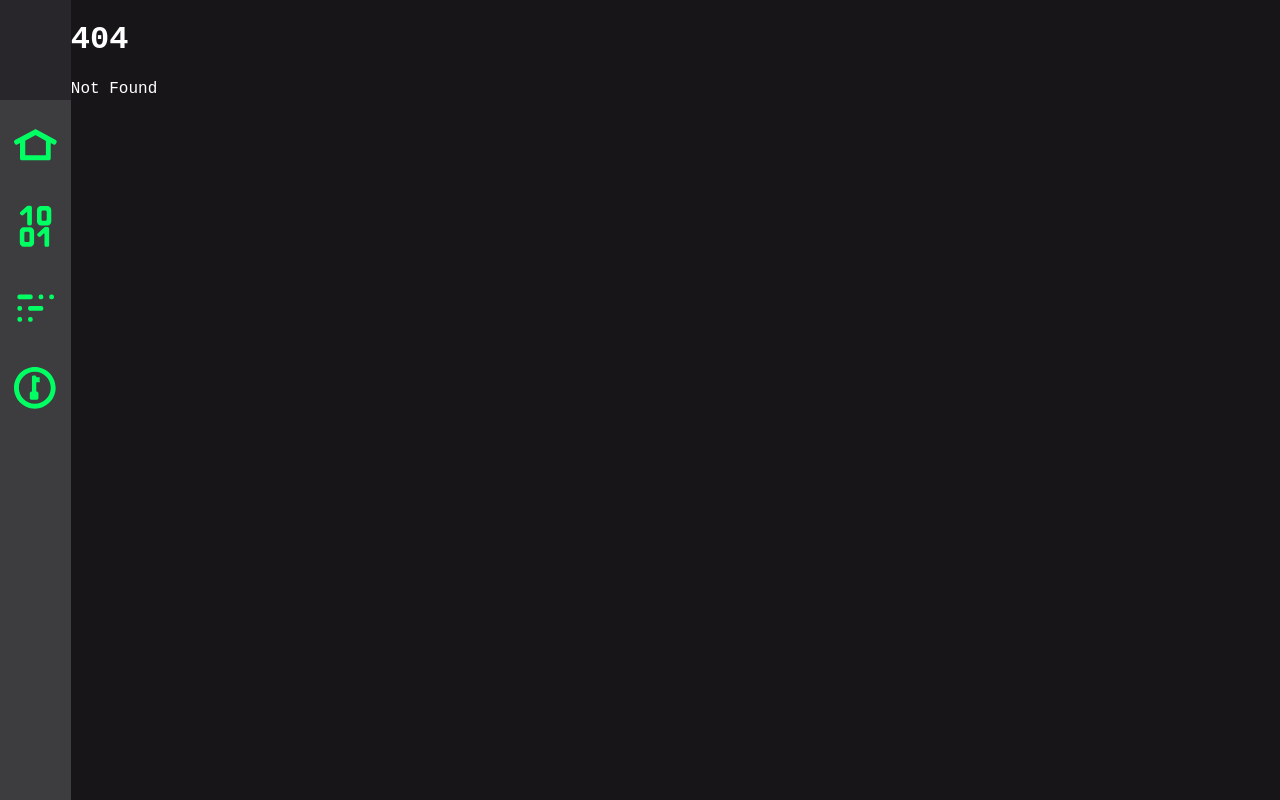
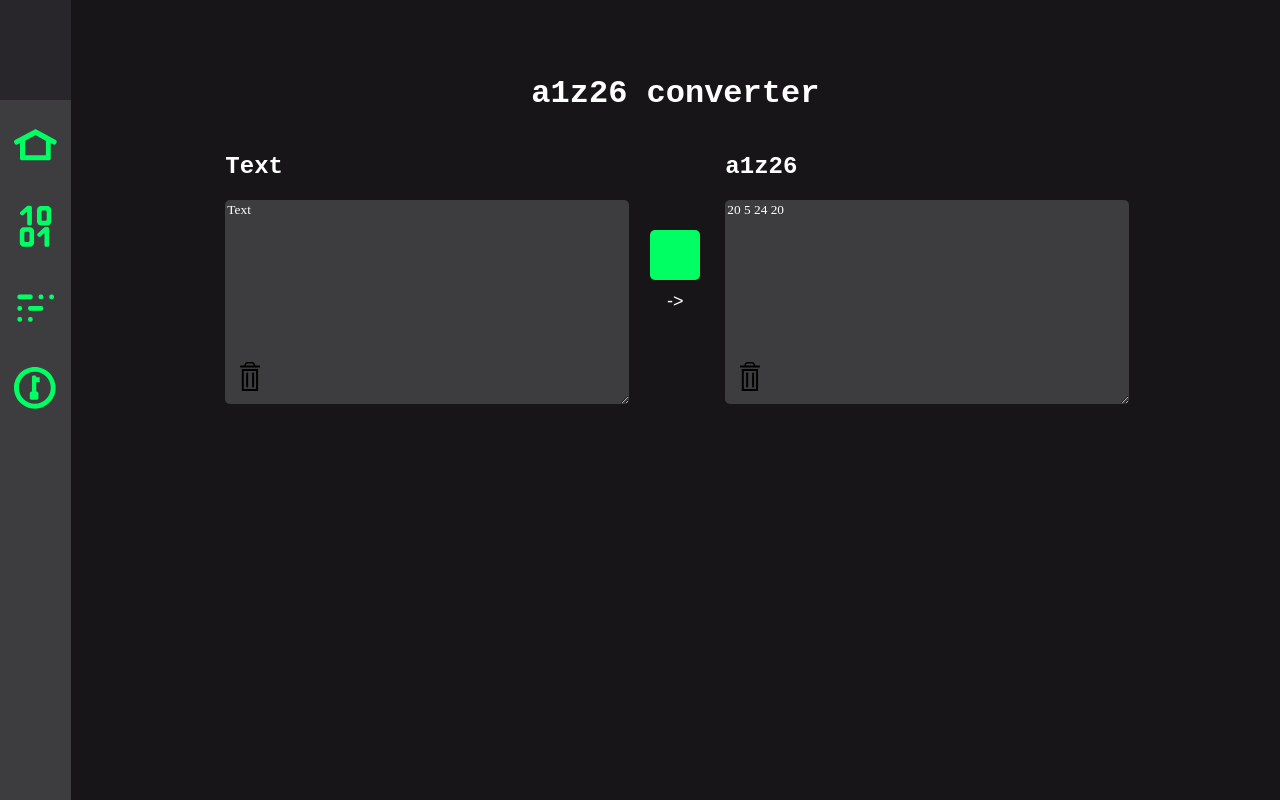
Before and after one commit to Jun1l1ll1/Encoder, a SvelteKit app: page /a1z26 in a window 1280 px wide. Before the commit this address had no page. Built offline with nearby package versions, Linux system fonts and the light colour scheme; a web font is replaced by a local one.

Commit message:
Started making the a1z26 page, mostly just copy paste so far lol

```diff
--- /dev/null
+++ b/src/routes/a1z26/+page.svelte
@@ -0,0 +1,239 @@
+<script>
+    import ImgClear from "$lib/assets/trash.svg";
+
+    var input ="Text";
+    var output = "20 5 24 20";
+
+    var change_to_a1z26 = true;
+
+    function get_key_by_value(obj, value) {
+        return Object.keys(obj).find(key => obj[key] === value);
+    }
+
+    let norm_to_a1z26 = {
+        a: "1",
+        b: "2",
+        c: "3",
+        d: "4",
+        e: "5",
+        f: "6",
+        g: "7",
+        h: "8",
+        i: "9",
+        j: "10",
+        k: "11",
+        l: "12",
+        m: "13",
+        n: "14",
+        o: "15",
+        p: "16",
+        q: "17",
+        r: "18",
+        s: "19",
+        t: "20",
+        u: "21",
+        v: "22",
+        w: "23",
+        x: "24",
+        y: "25",
+        z: "26",
+        æ: "27",
+        ø: "28",
+        å: "29",
+        1: "number",
+        2: "number",
+        3: "number",
+        4: "number",
+        5: "number",
+        6: "number",
+        7: "number",
+        8: "number",
+        9: "number",
+        0: "number",
+        // ".": ".-.-.-",
+        // "?": "..--..",
+        // "!": "-.-.--",
+        // ",": "--..--",
+        // ";": "-.-.-.",
+        // ":": "---...",
+        // "+": ".-.-.",
+        // "-": "-....-",
+        // "/": "-..-.",
+        // "=": "-...-",
+        // "\"": ".-..-.",
+        // "@": ".--.-.",
+        // "$": "...-..-",
+        // "_": "..--.-"
+    }
+
+    function to_a1z26() {
+        let out = "";
+        for (let i = 0; i < input.length; i++) {
+            if (input[i] == " ") {
+                out += " ";
+            } else {
+                out += norm_to_a1z26[input[i].toLocaleLowerCase()] + " ";
+            }
+        }
+        output = out;
+    }
+
+    function to_norm() {
+        let a1z26_list = output.split(" ")
+        let out = "";
+        for (let i = 0; i < a1z26_list.length; i++) {
+            if (a1z26_list[i] == "") {
+                out += " "
+            } else {
+                out += get_key_by_value(norm_to_a1z26, a1z26_list[i]);
+            }
+        }
+        input = out;
+    }
+
+    function swap_dir() {
+        change_to_a1z26 = !change_to_a1z26;
+    }
+
+
+</script>
+
+<!--
+    input = normal text
+    output = chypher
+-->
+
+<div class="center">
+
+    <h1 class="title front">a1z26 converter</h1>
+
+    <div class="input_grid_cont front">
+
+        <div class="input br">
+            <h2>Text</h2>
+
+            <textarea bind:value={input} class="input_input br bc_gray" id="input_text" rows="5" cols="33"></textarea>
+            <button onclick="document.getElementById('input_text').value=''" class="del_btn br" ><img style="width: 20px;" src={ImgClear} alt="Clear normal"/></button>
+
+        </div>
+
+        <div class="change_box br">
+            <button class="change_btn br bc_color" on:click={() => {change_to_a1z26 ? to_a1z26() : to_norm()}}></button>
+            <button on:click={swap_dir} class="dir_btn br">{#if change_to_a1z26}-&gt;{:else}&lt;-{/if}</button>
+        </div>
+
+        <div class="output br">
+            <h2>a1z26</h2>
+
+            <textarea bind:value={output} class="output_input br bc_gray" id="output_text" rows="5" cols="33"></textarea>
+            <button onclick="document.getElementById('output_text').value=''" class="del_btn br"><img style="width: 20px;" src={ImgClear} alt="Clear a1z26"/></button>
+
+        </div>
+    </div>
+
+</div>
+
+
+<style>
+    .front {
+        z-index: 1;
+    }
+
+    .center {
+        width: calc(100% - 71px);
+        height: 100%;
+        position: absolute;
+        /* border: 1px red solid; */
+        display: flex;
+        flex-direction: column;
+        align-items: center;
+    }
+
+    .input_grid_cont {
+        display:grid;
+        grid-template-columns: auto auto auto;
+    }
+
+    .title {
+        margin-top: 75px;
+    }
+
+    .input {
+        width: 400px;
+        height: fit-content;
+        position: relative;
+    }
+
+    .input_input {
+        height: 200px;
+        min-height: 200px;
+        width: 400px;
+        max-width: 400px;
+        min-width: 400px;
+        border: none;
+        color: white;
+        font-family: "input-mono";
+    }
+
+    .del_btn {
+        padding: 5px;
+        position: absolute;
+        left: 10px;
+        bottom: 10px;
+        border: none;
+        transition: .25s;
+        background-color: rgba(0,0,0,0);
+    } .del_btn:hover {
+        background-color: rgb(163, 8, 41);
+    } .del_btn:active {
+        background-color: rgb(92, 0, 23);
+    }
+
+
+    .dir_btn {
+        border: none;
+        background-color: rgba(0,0,0,0);
+        color: white;
+        font-size: large;
+        transition: .25s;
+        margin-top: 10px;
+    } .dir_btn:hover {
+        background-color: #00FF62;
+    }
+
+    .change_box {
+        width: 100px;
+        height: 100%;
+        display: flex;
+        flex-direction: column;
+        justify-content: center;
+        align-items: center;
+    }
+
+    .change_btn {
+        width: 50px;
+        height: 50px;
+        border: none;
+    } .change_btn:hover {
+        background-color: lightgreen;
+    } .change_btn:active {
+        background-color: #00FF62;
+    }
+
+    .output {
+        width: 400px;
+        height: fit-content;
+        position: relative;
+    }
+
+    .output_input {
+        height: 200px;
+        min-height: 200px;
+        width: 400px;
+        max-width: 400px;
+        min-width: 400px;
+        border: none;
+        color: white;
+        font-family: "input-mono";
+    }
+</style>
```
